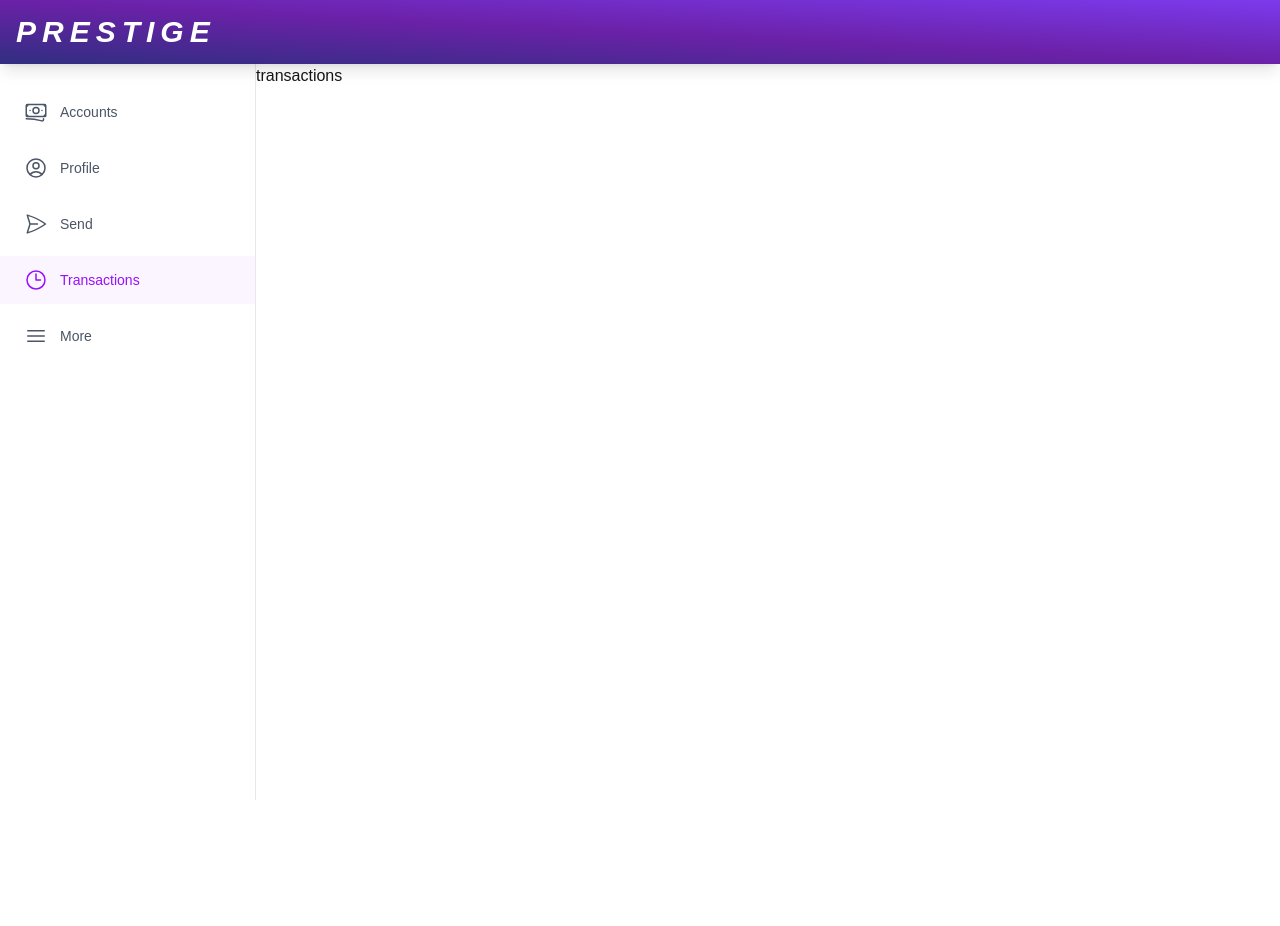
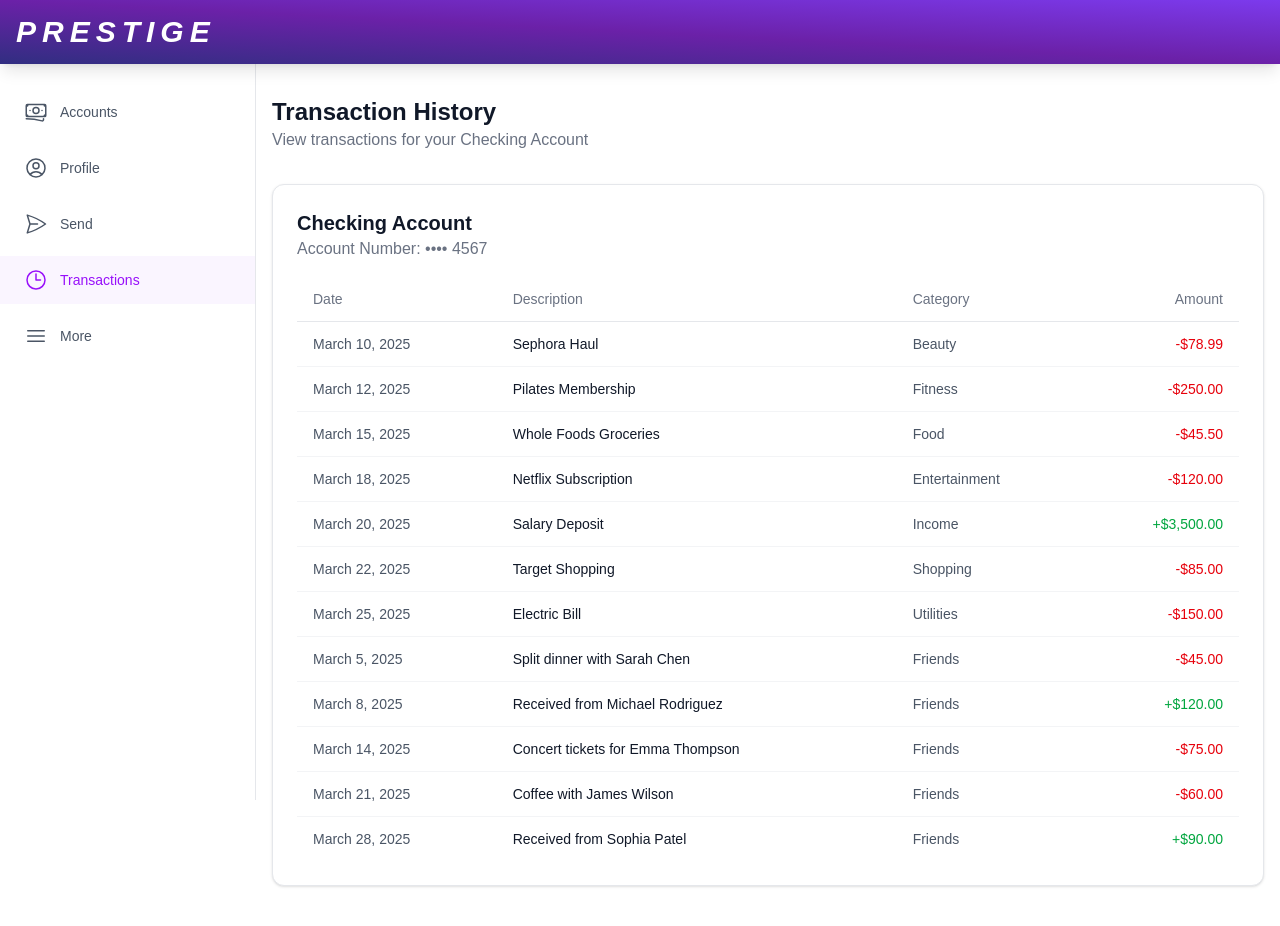
Before and after one commit to dgarcia1724/prestige-finance, a Next.js app: page /transactions in a window 1280 px wide. Shown: the top 926 px of the page. Before the commit the page ends 800 px from the top, so only its background shows below. Built offline with nearby package versions, Linux system fonts and the light colour scheme; a web font is replaced by a local one.

Commit message:
Added friends transactions to checking account

```diff
--- a/src/app/transactions/page.tsx
+++ b/src/app/transactions/page.tsx
@@ -1,5 +1,116 @@
-import React from "react";
+"use client";
 
-export default function page() {
-  return <div>transactions</div>;
+import { useSelector } from "react-redux";
+import { RootState } from "@/store/store";
+
+export default function TransactionsPage() {
+  const { accounts, selectedAccountId } = useSelector(
+    (state: RootState) => state.account
+  );
+
+  // Get the selected account
+  const selectedAccount = accounts.find((acc) => acc.id === selectedAccountId);
+
+  // Format currency
+  const formatCurrency = (amount: number) => {
+    return new Intl.NumberFormat("en-US", {
+      style: "currency",
+      currency: "USD",
+    }).format(Math.abs(amount));
+  };
+
+  // Format date
+  const formatDate = (dateString: string) => {
+    return new Date(dateString).toLocaleDateString("en-US", {
+      year: "numeric",
+      month: "long",
+      day: "numeric",
+    });
+  };
+
+  if (!selectedAccount) {
+    return (
+      <div className="container mx-auto px-4 py-8">
+        <div className="mb-8">
+          <h1 className="text-2xl font-bold text-gray-900">
+            Transaction History
+          </h1>
+          <p className="text-gray-500">
+            Please select an account to view its transactions
+          </p>
+        </div>
+      </div>
+    );
+  }
+
+  return (
+    <div className="container mx-auto px-4 py-8">
+      <div className="mb-8">
+        <h1 className="text-2xl font-bold text-gray-900">
+          Transaction History
+        </h1>
+        <p className="text-gray-500">
+          View transactions for your {selectedAccount.type}
+        </p>
+      </div>
+
+      <div className="bg-white rounded-xl shadow-sm border border-gray-200 p-6">
+        <div className="mb-4">
+          <h2 className="text-xl font-semibold text-gray-900">
+            {selectedAccount.type}
+          </h2>
+          <p className="text-gray-500">
+            Account Number: •••• {selectedAccount.accountNumber.slice(-4)}
+          </p>
+        </div>
+
+        <div className="overflow-x-auto">
+          <table className="w-full">
+            <thead>
+              <tr className="border-b border-gray-200">
+                <th className="text-left py-3 px-4 text-sm font-medium text-gray-500">
+                  Date
+                </th>
+                <th className="text-left py-3 px-4 text-sm font-medium text-gray-500">
+                  Description
+                </th>
+                <th className="text-left py-3 px-4 text-sm font-medium text-gray-500">
+                  Category
+                </th>
+                <th className="text-right py-3 px-4 text-sm font-medium text-gray-500">
+                  Amount
+                </th>
+              </tr>
+            </thead>
+            <tbody>
+              {selectedAccount.transactions.map((transaction) => (
+                <tr
+                  key={transaction.id}
+                  className="border-b border-gray-100 last:border-0"
+                >
+                  <td className="py-3 px-4 text-sm text-gray-600">
+                    {formatDate(transaction.date)}
+                  </td>
+                  <td className="py-3 px-4 text-sm text-gray-900">
+                    {transaction.description}
+                  </td>
+                  <td className="py-3 px-4 text-sm text-gray-600">
+                    {transaction.category}
+                  </td>
+                  <td
+                    className={`py-3 px-4 text-sm text-right ${
+                      transaction.amount < 0 ? "text-red-600" : "text-green-600"
+                    }`}
+                  >
+                    {transaction.amount < 0 ? "-" : "+"}
+                    {formatCurrency(transaction.amount)}
+                  </td>
+                </tr>
+              ))}
+            </tbody>
+          </table>
+        </div>
+      </div>
+    </div>
+  );
 }
--- a/src/data/accounts.ts
+++ b/src/data/accounts.ts
@@ -53,6 +53,41 @@ export const accounts = [
         amount: -150,
         description: "Electric Bill",
         category: "Utilities",
+      },
+      {
+        id: "txn_042",
+        date: "2025-03-05",
+        amount: -45,
+        description: "Split dinner with Sarah Chen",
+        category: "Friends",
+      },
+      {
+        id: "txn_043",
+        date: "2025-03-08",
+        amount: 120,
+        description: "Received from Michael Rodriguez",
+        category: "Friends",
+      },
+      {
+        id: "txn_044",
+        date: "2025-03-14",
+        amount: -75,
+        description: "Concert tickets for Emma Thompson",
+        category: "Friends",
+      },
+      {
+        id: "txn_045",
+        date: "2025-03-21",
+        amount: -60,
+        description: "Coffee with James Wilson",
+        category: "Friends",
+      },
+      {
+        id: "txn_046",
+        date: "2025-03-28",
+        amount: 90,
+        description: "Received from Sophia Patel",
+        category: "Friends",
       },
     ],
   },
```
Also changed, not shown: src/store/slices/accountSlice.ts (+9 -0 lines).
